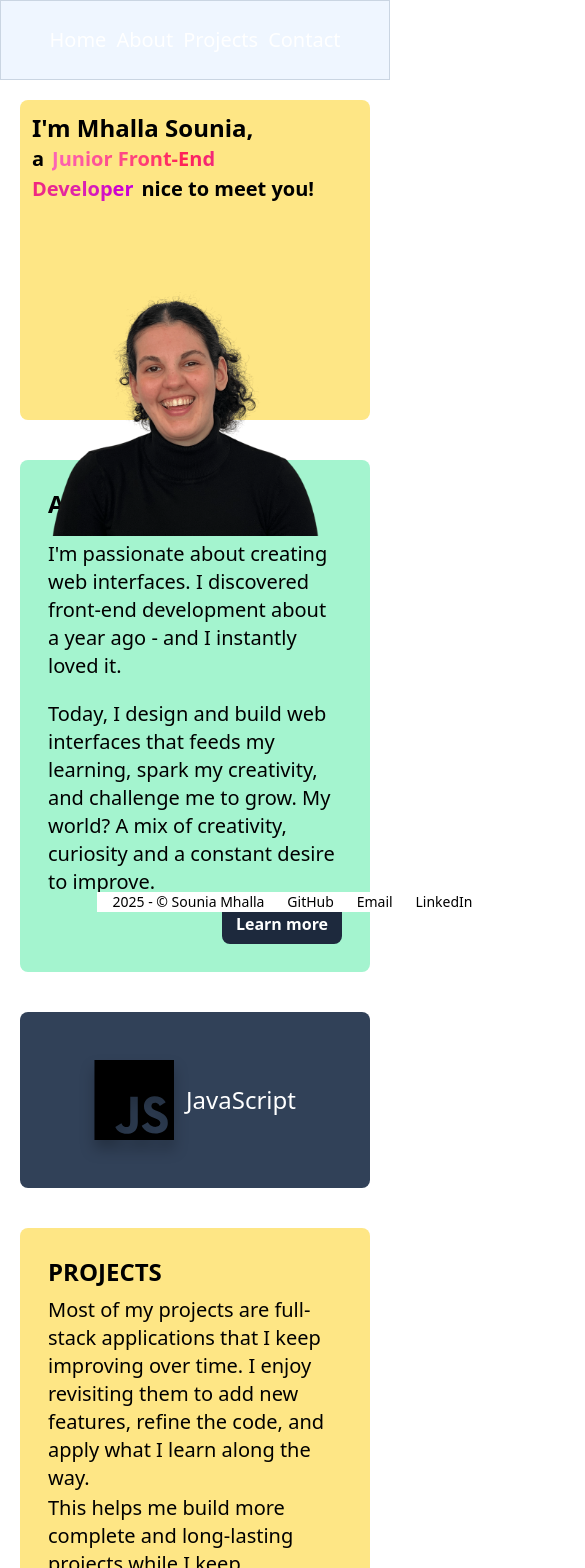
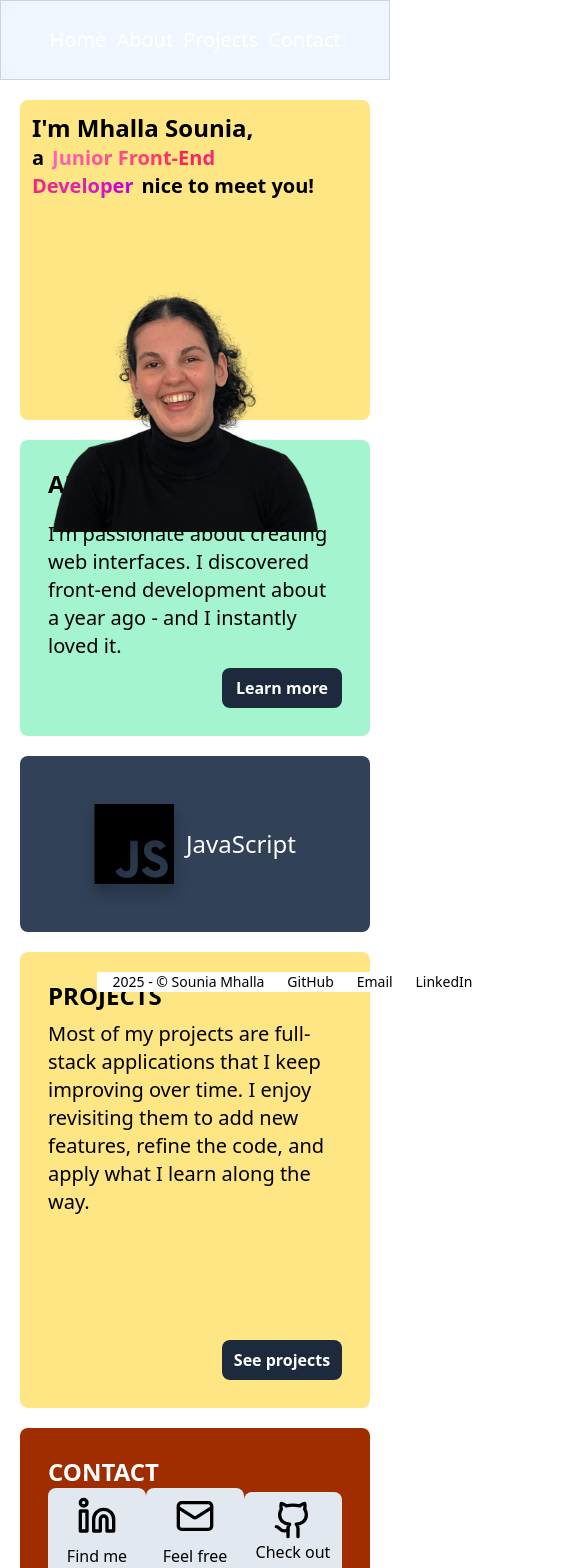
Before and after one commit to vickyfrosties/Portfolio, a React (Vite) app in the folder client/: page /home in a window 390 px wide. Shown: the top 1568 px of the page, 585 px wide, since content can reach past the window. Built offline with nearby package versions, Linux system fonts and the light colour scheme.

Commit message:
feat: add responsive design to Home page for medium screens

```diff
--- a/client/src/components/Home.jsx
+++ b/client/src/components/Home.jsx
@@ -2,34 +2,34 @@ import { useNavigate } from "react-router";
 import Slider from "./Slider";
 import Footer from "./Footer";
 
-const Home = () => {
+const Home = ({ className }) => {
   const navigate = useNavigate();
 
   return (
     <>
       <section className="border-b-1 border-b-slate-500">
-        <section className="grid grid-cols-3 max-2xl:grid-cols-3 max-2xl:grid-rows-2 max-md:flex max-2xl:h-full flex-col min-h-lvh grid-rows-3 p-5 gap-10 w-full">
-          <div className="bg-amber-200 row-span-2 rounded-lg max-md:h-80 max-2xl:row-start-1 max-2xl:row-end-3">
+        <section className="grid grid-cols-3 max-2xl:grid-cols-3 max-2xl:grid-rows-2 2xl:bg-red-500 2xl:grid-rows-2 max-md:flex max-2xl:h-full flex-col min-h-lvh grid-rows-3 p-5 gap-10 w-full max-lg:gap-5">
+          <div className="bg-amber-200 row-span-2 rounded-lg max-md:h-80 max-2xl:row-start-1 max-2xl:row-end-3 2xl:bg-blue-500 2xl:row-span-2 max-lg:row-span-1">
             <div className="rounded-lg h-full relative">
               <h2 className="text-4xl font-black text-stone-900 absolute ml-5 z-2 top-20 max-2xl:hidden">
                 Hey!
               </h2>
 
               <div className="absolute z-1 bottom-25 ml-5 mr-5 max-md:-bottom-5 max-md:p-3 max-md:m-auto max-2xl:left-80 max-2xl:static max-2xl:pt-5">
-                <h1 className="text-4xl font-bold max-md:text-2xl">
+                <h1 className="text-4xl font-bold max-md:text-2xl max-lg:text-2xl">
                   I'm Mhalla Sounia,
                 </h1>
 
-                <h2 className="text-2xl font-bold max-md:text-xl">
+                <h2 className="text-2xl font-bold max-md:text-xl max-lg:text-xl">
                   a
-                  <span className="bg-gradient-to-r from-pink-400 via-rose-500 to-fuchsia-600 ml-2 bg-clip-text text-transparent mr-2">
+                  <span className="bg-gradient-to-r from-pink-400 via-rose-500 to-fuchsia-600 ml-2 bg-clip-text text-transparent mr-2 max-lg:text-xl">
                     Junior Front-End Developer
                   </span>
                   nice to meet you!
                 </h2>
               </div>
 
-              <div className="h-185 w-full z-0 absolute bottom-0 max-md:relative max-md:h-80 max-2xl:h-full">
+              <div className="h-185 w-full z-0 absolute bottom-0 max-md:relative max-md:h-80 max-2xl:h-full max-lg:h-80">
                 <img
                   className="w-full h-full object-cover max-md:object-left"
                   src="/assets/png/Portrait.png"
@@ -39,7 +39,7 @@ const Home = () => {
             </div>
           </div>
 
-          <div className="bg-emerald-200 rounded-lg p-12 flex flex-col justify-between max-2xl:col-start-2 max-2xl:row-start-1 max-2xl:row-end-3 max-2xl:p-7 ">
+          <div className="bg-emerald-200 rounded-lg p-12 flex flex-col justify-between max-2xl:col-start-2 max-2xl:row-start-1 max-2xl:row-end-3 max-2xl:p-7 max-lg:row-span-1">
             <div>
               <h3 className="text-2xl font-bold">ABOUT</h3>
               <p className="text-xl mt-5">
@@ -47,7 +47,7 @@ const Home = () => {
                 front-end development about a year ago - and I instantly loved
                 it.
               </p>
-              <p className="text-xl mt-5">
+              <p className="text-xl mt-5 max-lg:hidden">
                 Today, I design and build web interfaces that feeds my learning,
                 spark my creativity, and challenge me to grow. My world? A mix
                 of creativity, curiosity and a constant desire to improve.
@@ -68,22 +68,7 @@ const Home = () => {
             <Slider />
           </div>
 
-          <div className="flex bg-blue-100 grid rounded-lg p-12 max-2xl:hidden">
-            <div className="flex">
-              <h3 className="text-2xl font-bold mb-2">Current status</h3>
-              <div className="animate-pulse w-2 h-2 rounded-lg bg-lime-600"></div>
-            </div>
-
-            <div>
-              <button
-                onClick={() => navigate("/contact")}
-                className="rounded-lg border-1 border-teal-950 w-30 pt-2 pb-2 bg-emerald-500 cursor-pointer hover:bg-slate-500 font-semibold"
-              >
-                See more
-              </button>
-            </div>
-          </div>
-          <div className="bg-amber-200 grid row-span-2 rounded-lg p-12  max-2xl:col-start-3 max-2xl:p-7">
+          <div className="bg-amber-200 grid row-span-2 rounded-lg p-12 max-2xl:col-start-3 max-2xl:p-7 max-lg:col-start-1">
             <h3 className="text-2xl font-bold h-10">PROJECTS</h3>
 
             <div className="flex flex-col justify-between h-90">
@@ -93,7 +78,7 @@ const Home = () => {
                 features, refine the code, and apply what I learn along the way.
               </p>
 
-              <p className="text-xl h-30">
+              <p className="text-xl h-30 max-lg:hidden">
                 This helps me build more complete and long-lasting projects
                 while I keep strengthening my skills.
               </p>
@@ -109,7 +94,7 @@ const Home = () => {
             </div>
           </div>
 
-          <div className="bg-orange-800 grid col-span-2 rounded-lg p-12 max-2xl:p-7">
+          <div className="bg-orange-800 grid col-span-2 rounded-lg p-12 max-2xl:p-7 max-lg:h-1/2 max-lg:flex max-lg:flex-col max-lg:justify-between">
             <h3 className="text-2xl text-white font-bold">CONTACT</h3>
             <section className="flex w-full justify-between">
               <div
@@ -206,7 +191,7 @@ const Home = () => {
           </div>
         </section>
       </section>
-      <Footer />
+      <Footer className="max-lg:-bottom-37" />
     </>
   );
 };
```
